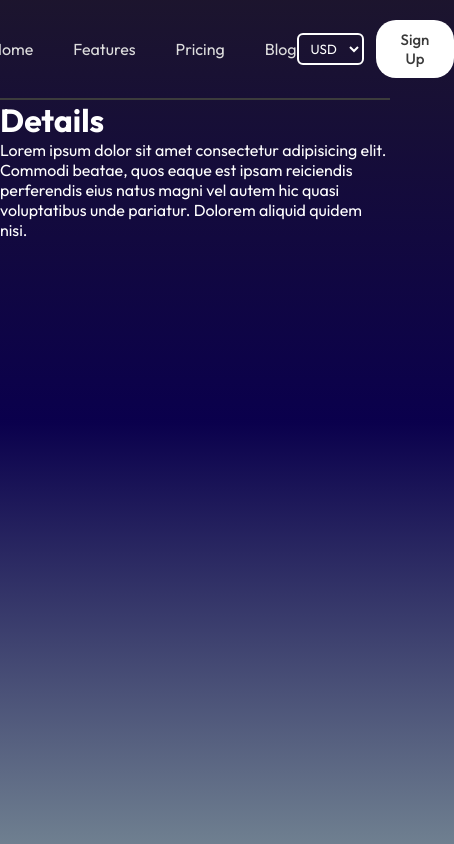
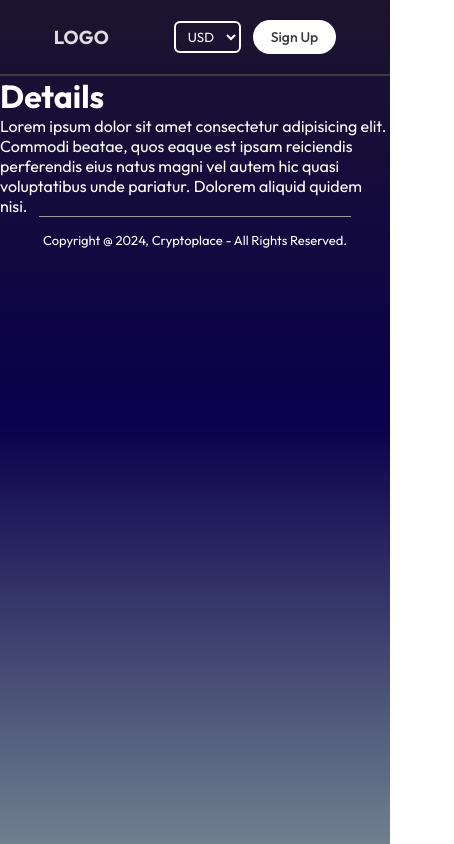
Before and after one commit to craigdev937/coin1toolkit, a React app: page /coin/1 in a window 390 px wide. Shown: the whole page, 454 px wide, since content can reach past the window. Built offline with nearby package versions, Linux system fonts and the light colour scheme; the HTML template or start-up script is replaced by a standard one.

Commit message:
Added the Footer and updated Main and the Navbar components.

```diff
--- /dev/null
+++ b/src/components/Footer.css
@@ -0,0 +1,8 @@
+.footer {
+    text-align: center;
+    margin: auto;
+    max-width: 80%;
+    border-top: 1px solid #989898;
+    padding: 15px 0px;
+    font-size: 13px;
+}
--- /dev/null
+++ b/src/components/Footer.tsx
@@ -0,0 +1,15 @@
+import React from "react";
+import "./Footer.css";
+
+export const Footer = () => {
+    return (
+        <React.Fragment>
+            <footer className="footer">
+                <p>
+                    Copyright @ 2024, Cryptoplace -
+                        All Rights Reserved.
+                </p>
+            </footer>
+        </React.Fragment>
+    );
+};
--- a/src/containers/Coins.css
+++ b/src/containers/Coins.css
@@ -102,3 +102,13 @@
     color: #ff4646;
     text-align: center;
 }
+
+@media (max-width: 768px) {
+    .table__layout {
+        grid-template-columns: 0.5fr 3fr 1fr 1fr;
+    }
+
+    .market__cap {
+        display: none;
+    }
+}
--- a/src/routes/Main.tsx
+++ b/src/routes/Main.tsx
@@ -4,6 +4,7 @@ import { NotFound } from "../components/NotFound";
 import { Navbar } from "./Navbar";
 import { Coins } from "../containers/Coins";
 import { Details } from "../containers/Details";
+import { Footer } from "../components/Footer";
 
 export const Main = () => {
     return (
@@ -15,6 +16,7 @@ export const Main = () => {
                     <Route path="/" element={<Coins />} />
                     <Route path="/coin/:id" element={<Details />} />
                 </Routes>
+                <Footer />
             </React.Fragment>
         </BrowserRouter>
     );
--- a/src/routes/Navbar.css
+++ b/src/routes/Navbar.css
@@ -53,3 +53,23 @@
     border: none;
     cursor: pointer;
 }
+
+@media (max-width: 900px) {
+    .navbar {
+        padding: 20px 8%;
+    }
+    .navbar button {
+        gap: 8px;
+        padding: 8px 18px;
+        font-size: 14px;
+    }
+}
+
+@media (max-width: 768px) {
+    .navbar {
+        padding: 20px 5%;
+    }
+    .navbar ul {
+        display: none;
+    }
+}
```
